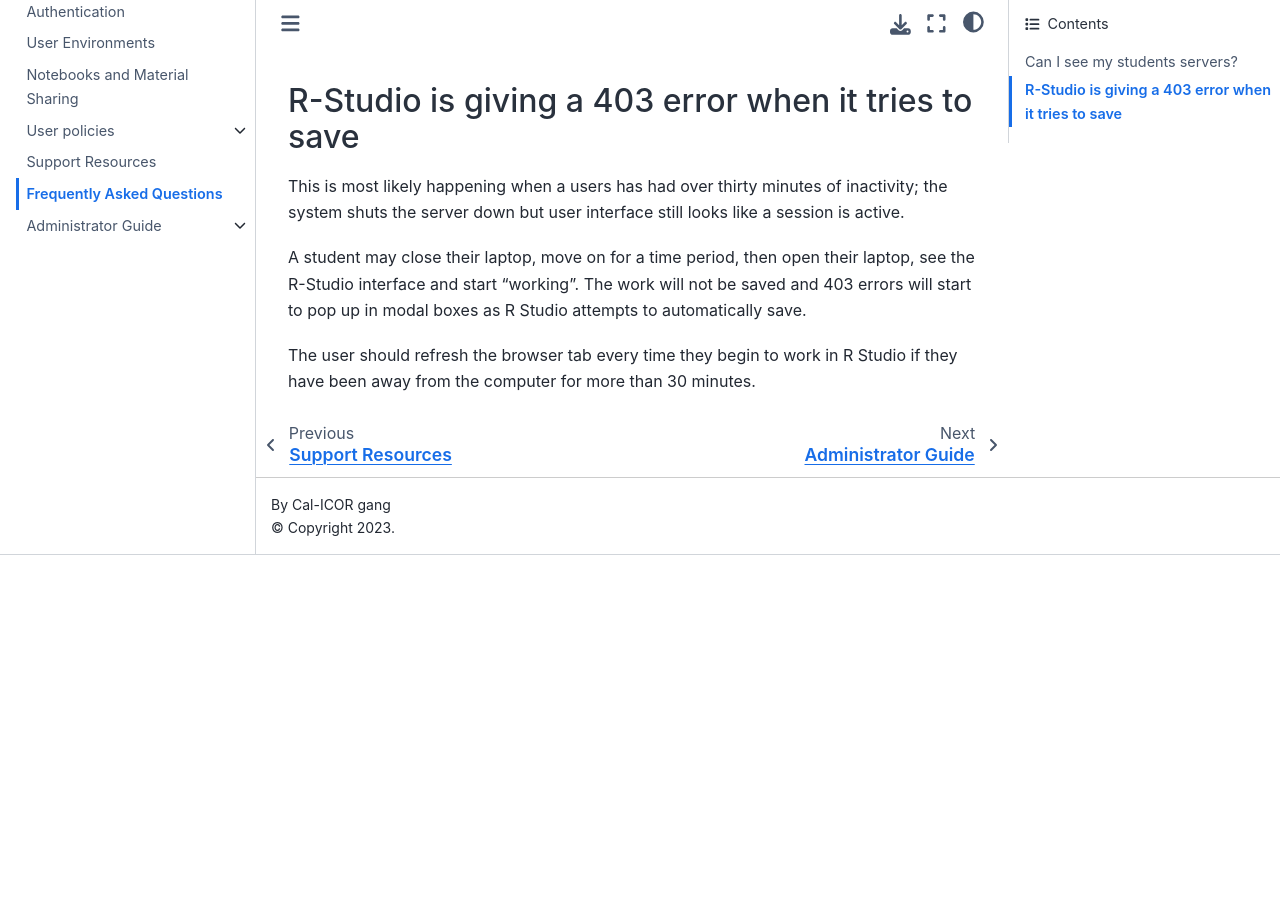
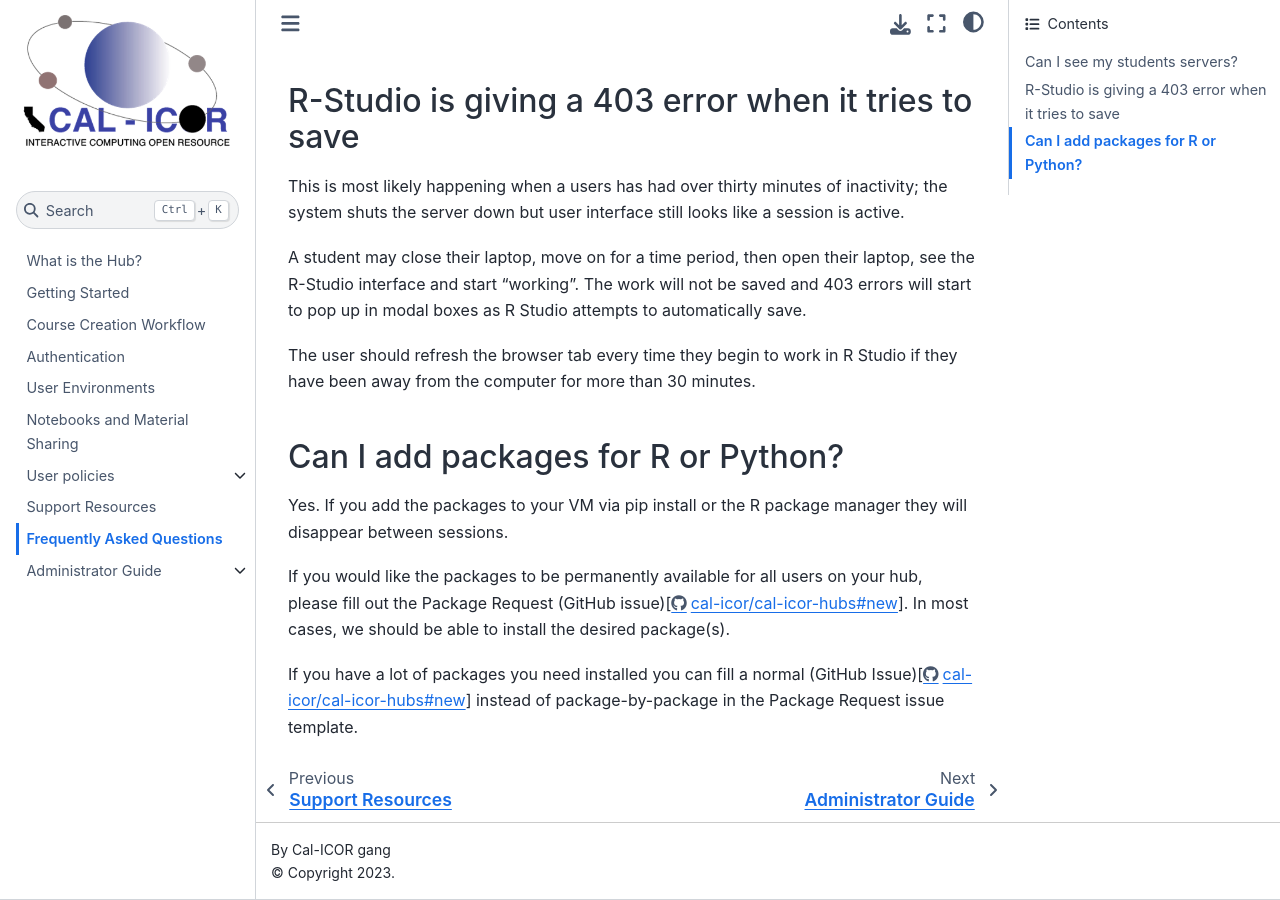
Before and after one commit to shaneknapp/docs, a Jupyter Book: the page built from content/faq.md, in a window 1280 px wide and 900 px high, scrolled down 552 px. Built offline with Jupyter Book 1.0.4 settings and Sphinx 7.4.7 and the Sphinx Book theme 1.1.4, drawn with Linux system fonts in a browser that asks for light colours; before the commit the page ends 1107 px from its top, so only the background shows below that.

Commit message:
[FAQ] Added package installation instructions

```diff
--- a/content/faq.md
+++ b/content/faq.md
@@ -20,3 +20,10 @@
 see the R-Studio interface and start "working". The work will not be saved and 403 errors will start to pop up in modal boxes as R Studio attempts to automatically save.
 
 The user should refresh the browser tab every time they begin to work in R Studio if they have been away from the computer for more than 30 minutes.
+
+## Can I add packages for R or Python?
+Yes. If you add the packages to your VM via pip install or the R package manager they will disappear between sessions.
+
+If you would like the packages to be permanently available for all users on your hub, please fill out the Package Request (GitHub issue)[https://github.com/cal-icor/cal-icor-hubs/issues/new?template=package_request.yml]. In most cases, we should be able to install the desired package(s).
+
+If you have a lot of packages you need installed you can fill a normal (GitHub Issue)[https://github.com/cal-icor/cal-icor-hubs/issues/new?template=BLANK_ISSUE] instead of package-by-package in the Package Request issue template.
```
